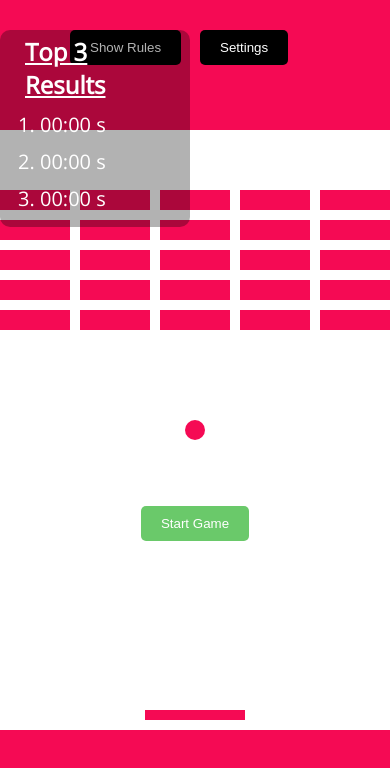
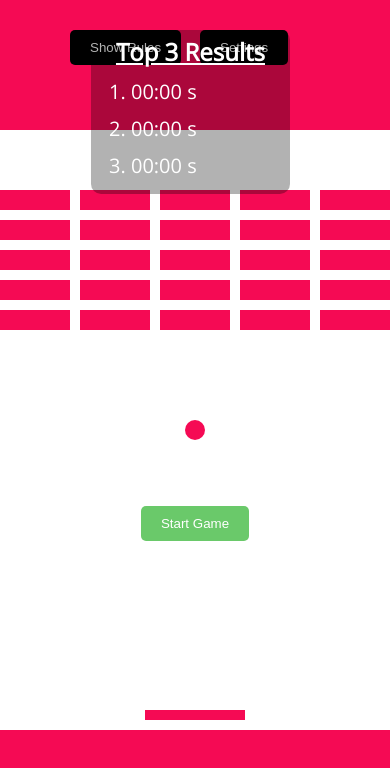
Before and after one commit to dudapa/games, a plain HTML site: page breakout/index.html in a window 390 px wide. Shown: the top 768 px of the page. Drawn offline with nearby package versions, Linux system fonts and the light colour scheme.

Commit message:
Make results responsive

```diff
--- a/breakout/style.css
+++ b/breakout/style.css
@@ -233,3 +233,9 @@ body {
 .top-results li {
   margin-bottom: 10px;
 }
+
+@media screen  and (max-width: 1600px) {
+  .top-results{
+    right: 100px;
+  }
+}
```
